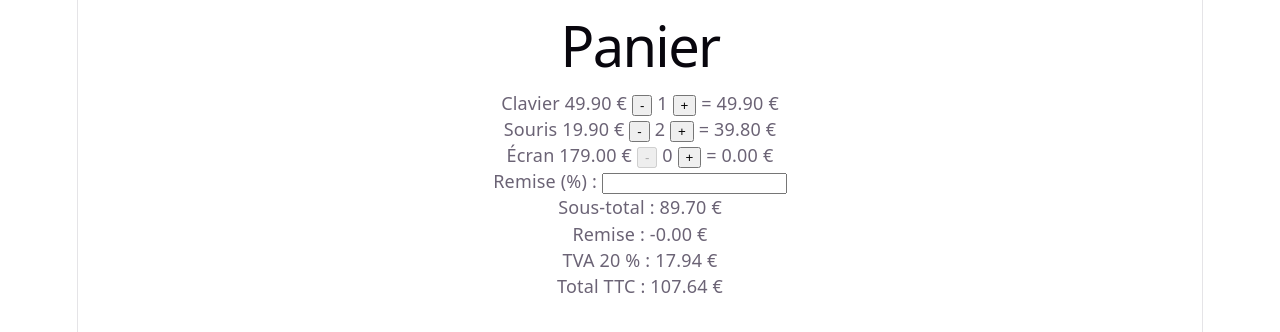
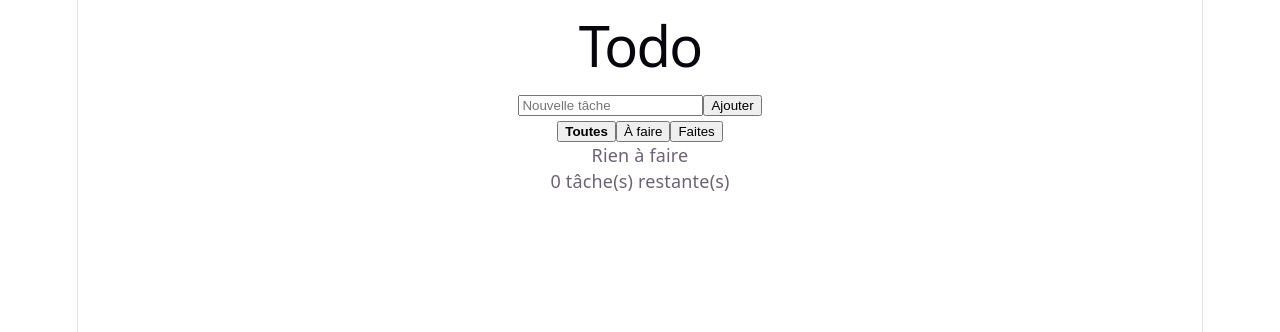
Before and after one commit to sliline/cours-react, a React (Vite) app in the folder app/: page / in a window 1280 px wide. Shown: the top 332 px of the page. Built offline with nearby package versions, Linux system fonts and the light colour scheme.

Commit message:
Ajoute le composant TodoApp et l'affiche dans App

```diff
--- a/app/src/App.tsx
+++ b/app/src/App.tsx
@@ -1,4 +1,5 @@
-import Cart from "./exos/Cart";
+import TodoApp from "./exos/TodoApp";
+
 export default function App() {
-  return <Cart />;
+  return <TodoApp />;
 }
--- /dev/null
+++ b/app/src/exos/TodoApp.tsx
@@ -0,0 +1,46 @@
+import { useState } from "react";
+import type { Filter, Todo } from "../types";
+import AddTodoForm from "./AddTodoForm";
+import FilterBar from "./FilterBar";
+import TodoList from "./TodoList";
+
+export default function TodoApp() {
+  const [todos, setTodos] = useState<Todo[]>([]);
+  const [filter, setFilter] = useState<Filter>("all");
+
+  // Calculés à chaque affichage, jamais stockés
+  const visibleTodos = todos.filter((todo) => {
+    if (filter === "done") return todo.done;
+    if (filter === "todo") return !todo.done;
+    return true;
+  });
+  const remaining = todos.filter((todo) => !todo.done).length;
+
+  function add(text: string) {
+    const nextId =
+      todos.length === 0 ? 1 : Math.max(...todos.map((todo) => todo.id)) + 1;
+    setTodos([...todos, { id: nextId, text: text, done: false }]);
+  }
+
+  function toggle(id: number) {
+    setTodos(
+      todos.map((todo) =>
+        todo.id === id ? { ...todo, done: !todo.done } : todo,
+      ),
+    );
+  }
+
+  function remove(id: number) {
+    setTodos(todos.filter((todo) => todo.id !== id));
+  }
+
+  return (
+    <div>
+      <h1>Todo</h1>
+      <AddTodoForm onAdd={add} />
+      <FilterBar filter={filter} onFilterChange={setFilter} />
+      <TodoList todos={visibleTodos} onToggle={toggle} onRemove={remove} />
+      <p>{remaining} tâche(s) restante(s)</p>
+    </div>
+  );
+}
```
